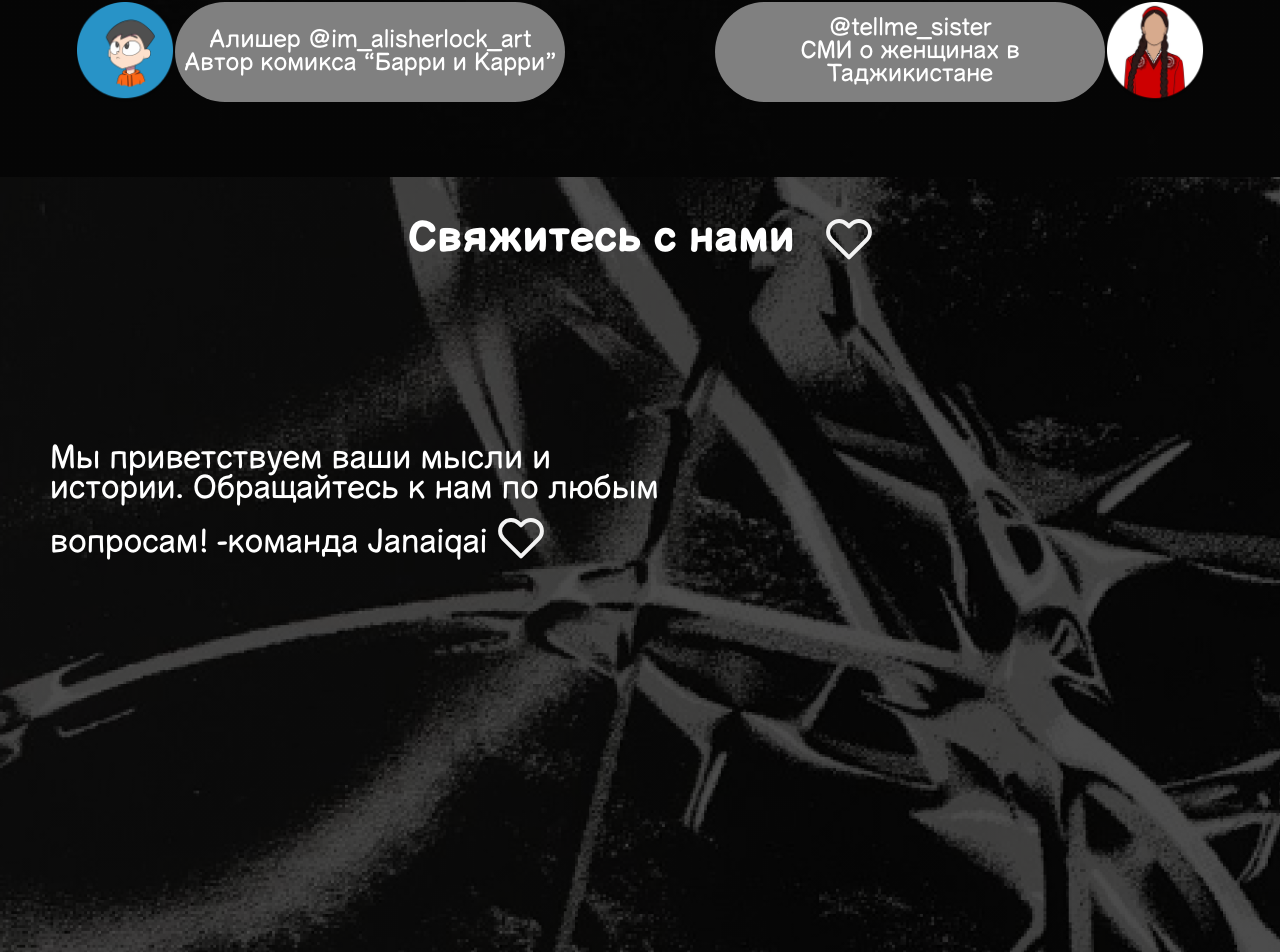
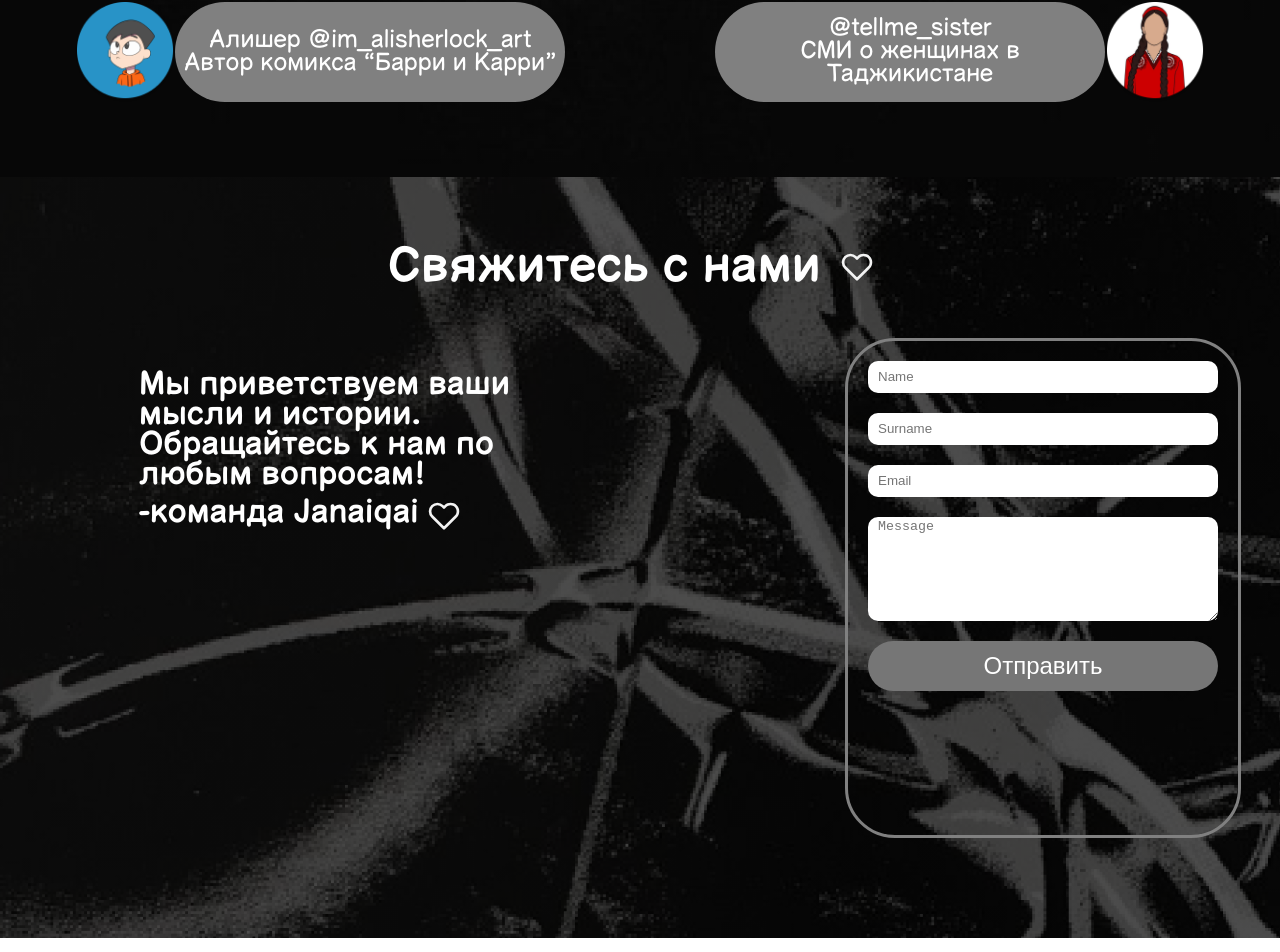
Before and after one commit to Nurswizz/janaikai, a React (Vite) app in the folder frontend/: page / in a window 1280 px wide. Shown: the part 3485-4437 px from the top of the page. Built offline with nearby package versions, Linux system fonts and the light colour scheme.

Commit message:
contact section added

```diff
--- a/frontend/src/App.css
+++ b/frontend/src/App.css
@@ -293,8 +293,8 @@ a {
   margin: 0;
   padding: 0;
   background: linear-gradient(
-    rgba(0, 0, 0, 0.7),
-    rgba(0, 0, 0, 0.7)
+    rgba(0, 0, 0, 0.6),
+    rgba(0, 0, 0, 0.6)
   ), url('assets/img/bg-help.png');
 }
 
@@ -364,8 +364,11 @@ a {
 
 .contact {
   width: 100%;
-  height: 100vh;
+  height: auto;
   color: white;
+  display: flex;
+  font-weight: 400;
+  flex-direction: column;
   background: linear-gradient(
     rgba(0, 0, 0, 0.7),
     rgba(0, 0, 0, 0.7)
@@ -373,25 +376,80 @@ a {
 }
 
 .contact header {
-  font-weight: 700;
+  width: 100%;
   display: flex;
-  font-size: 42px;
   justify-content: center;
+  margin-top: 20px;
+  font-size: 48px;
+}
+.contact header img {
+  width: 32px;
+  height: 32px;
+  margin-right: 20px;
+  align-self: center;
+  padding-left: 20px;
 }
 
-.contact header img {
-  margin-left: 30px;
+.contact .content {
+  display: flex;
+  margin-top: 0px;
+  justify-content: space-around;
+}
+.contact .content .left {
+  width: 30%;
+  display: flex;
+  padding-left: 100px;
+  font-size: 32px;
 }
 
-.contact .left {
-  display: flex;
-  font-size: 32px;
-  width: 50%;
-  height: 50%;
-  align-items: center;
-  padding-left: 50px;
-}
-.contact .left img {
+.contact .content .left img {
+  width: 32px;
+  height: 32px;
+  margin-right: 20px;
   position: relative;
   bottom: -10px;
 }
+
+.contact .content .right {
+  display: flex;
+  width: 50%;
+  height: 500px;
+  justify-content: flex-end;
+}
+
+form {
+  display: flex;
+  flex-direction: column;
+  border: 3px solid gray;
+  border-radius: 50px;
+  height: auto;
+  padding: 20px;
+  width: 350px;
+}
+input, textarea {
+  margin-bottom: 20px;
+}
+
+input {
+  height: 30px;
+  border-radius: 10px;
+  border: none;
+  padding-left: 10px;
+}
+
+textarea {
+  border-radius: 10px;
+  border: none;
+  padding-left: 10px;
+  height: 100px;
+}
+
+.right button {
+  background-color: rgb(118, 118, 118);
+  color: white;
+  border: none;
+  border-radius: 50px;
+  font-size: 24px;
+  cursor: pointer;
+  height: 50px;
+}
--- a/frontend/src/components/Contact.jsx
+++ b/frontend/src/components/Contact.jsx
@@ -3,14 +3,26 @@ import heart from '../assets/icons/Heart.svg'
 const Contact = () => {
     return (
         <div className="contact">
+
             <header>
                 <p>Свяжитесь с нами</p>
                 <img src={heart} alt="" />
             </header>
 
-            <div className='left'>
-                <p>Мы приветствуем ваши мысли и истории. Обращайтесь к нам по любым вопросам!
-                -команда Janaiqai <img src={heart} alt="" /> </p>
+            <div className='content'>
+                <div className='left'>
+                    <p>Мы приветствуем ваши мысли и истории. Обращайтесь к нам по любым вопросам!
+                    -команда Janaiqai <img src={heart} alt="" /> </p>
+                </div>
+                <div className='right'>
+                    <form action="" method='POST'>
+                        <input type="text" name='name' placeholder='Name' />
+                        <input type="text" name='surname' placeholder='Surname' />
+                        <input type="email" name='email' placeholder='Email' />
+                        <textarea name="message" placeholder='Message'></textarea>
+                        <button type='submit'>Отправить</button>
+                    </form>
+                </div>
             </div>
         </div>
     )
```
